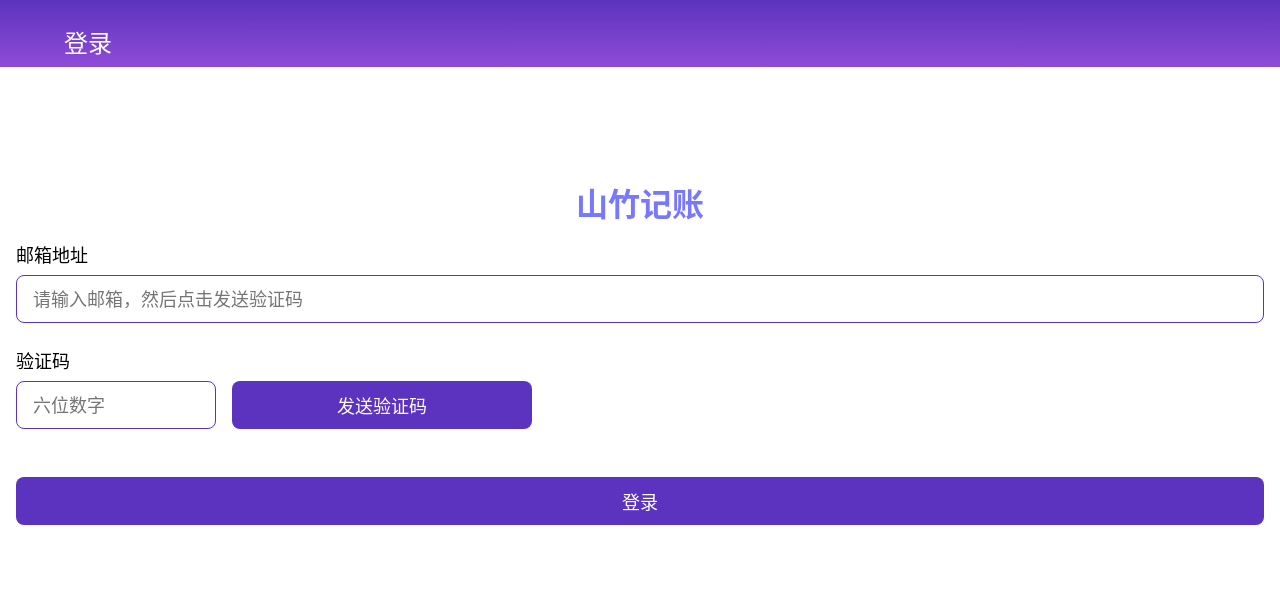
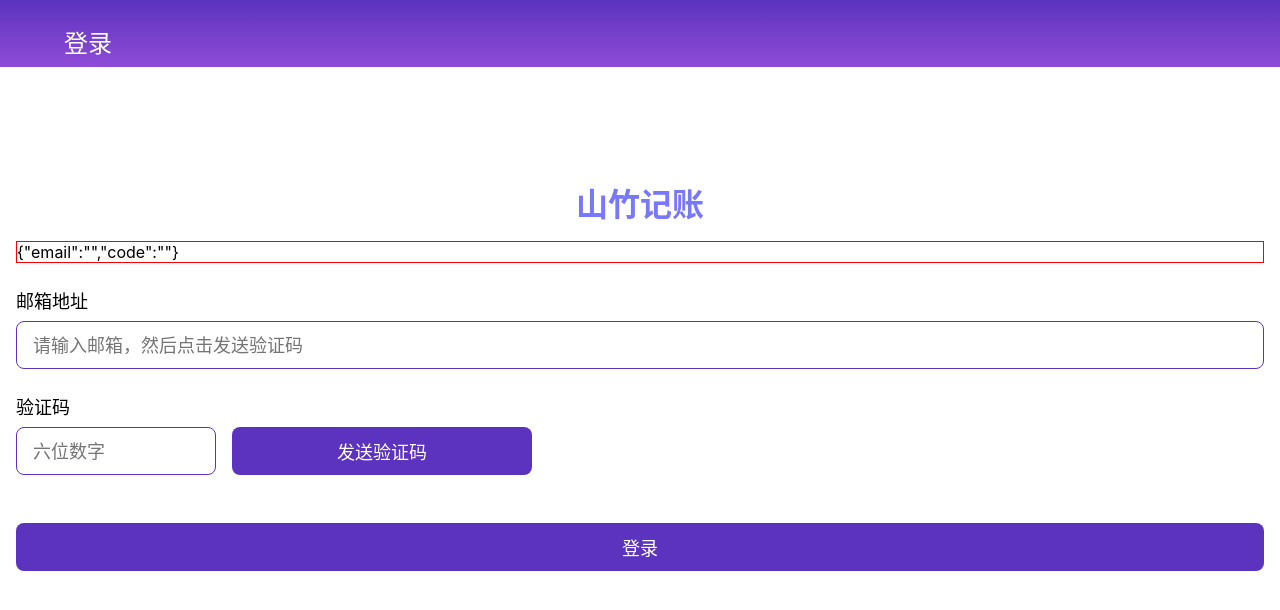
Before and after one commit to Mianxiong/react-mangosteen-1, a React (Vite) app: page /sign_in in a window 1280 px wide. Shown: the top 610 px of the page. Built offline with nearby package versions, Linux system fonts and the light colour scheme.

Commit message:
表单提交事件可以获取到表单数据

```diff
--- a/src/pages/SignInPage.tsx
+++ b/src/pages/SignInPage.tsx
@@ -3,7 +3,14 @@ import { Gradient } from '../components/Gradient';
 import { Icon } from "../components/Icon";
 import s from './SignInPage.module.scss';
 import c from 'classnames'
+import { FormEventHandler } from "react";
+import { useSignInStore } from "../stores/useSignInStore";
 export const SignInPage: React.FC = () => {
+    const { data, setData } = useSignInStore()
+    const onSubmit: FormEventHandler<HTMLFormElement> = (e) => {
+        e.preventDefault()
+        console.log(data)
+    }
     return (
         <div>
             <Gradient>
@@ -15,15 +22,16 @@ export const SignInPage: React.FC = () => {
                 <Icon name="logo" className={s.logo}/>
                 <h1>山竹记账</h1>
             </div>
-            <form className={s.form}>
+            <form className={s.form} onSubmit={onSubmit}>
+                <div style={{ border: '1px solid red'}}>{JSON.stringify(data)}</div>
                 <div>
                     <span className={s.label}>邮箱地址</span>
-                    <input type="text" placeholder='请输入邮箱，然后点击发送验证码' className={s.input}/>
+                    <input type="text" placeholder='请输入邮箱，然后点击发送验证码' className={s.input} value={data.email} onChange={e => setData({email: e.target.value})}/>
                 </div>
                 <div>
                     <span className={s.label}>验证码</span>
                     <div className={s.verification}>
-                        <input type="text" placeholder='六位数字' className={c(s.input, s.inputVerification)}/>
+                        <input type="text" placeholder='六位数字' className={c(s.input, s.inputVerification)} value={data.code} onChange={e => setData({code: e.target.value})}/>
                         <button className={c(s.btn,s.btn_ml)}>发送验证码</button>
                     </div>
                 </div>
--- /dev/null
+++ b/src/stores/useSignInStore.tsx
@@ -0,0 +1,28 @@
+import { create } from 'zustand'
+
+interface Data {
+    email: string
+    code: string
+}
+
+interface SignIn {
+    data: Data
+}
+export const useSignInStore = create<SignIn>((set, get) => (
+    {
+        data: {
+            email: '',
+            code: '',
+        },
+        setData: (data: Partial<Data>) => {
+            set(state => (
+                {
+                    data: {
+                        ...state.data,
+                        ...data
+                    }
+                }
+            ))
+        }
+    }
+))
```
Also changed, not shown: src/pages/SignInPage.module.scss (+10 -1 lines).
